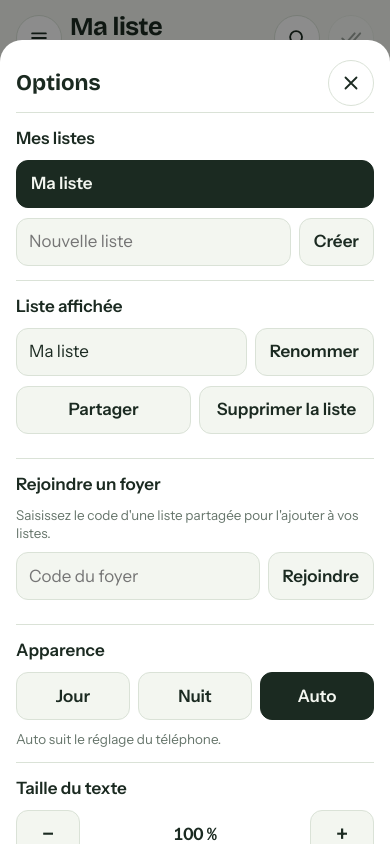
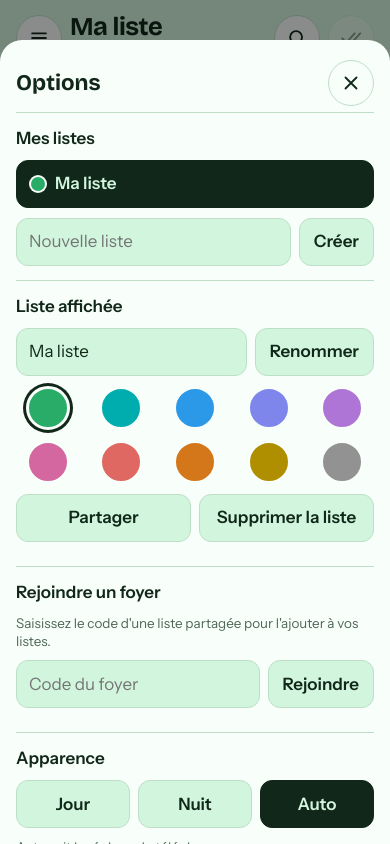
Before and after one commit to RBonilauri/SmartList, a plain HTML site: page index.html in a window 390 px wide. Both pictures are taken after a click on the button 39 px from the left and 38 px from the top of the page. Drawn offline with nearby package versions, Linux system fonts and the light colour scheme.

Commit message:
Add a colour per list
Ten colours to pick from in the options. The chosen hue tints the
whole page for that list, in day and night mode, and shows as a dot
next to the list name in the menu. Stored on the phone only.

Co-Authored-By: Claude Fable 5.2 <noreply@anthropic.com>
Claude-Session: https://claude.ai/code/session_01NqCsGPP6E6LobFDmvAirB2

```diff
--- a/index.html
+++ b/index.html
@@ -53,6 +53,41 @@
   --accent-ink: #0F1A14;
   --danger: #EE8A77;
   color-scheme: dark;
+}
+
+/* Couleur de la liste affichée : toute la palette dérive d'une teinte (--h) et d'une intensité (--k, 0 pour le gris). */
+.dot, .swatch { background: var(--accent); }
+@supports (color: oklch(0.5 0.1 100)) {
+  :root[data-tint] {
+    --bg: oklch(0.94 calc(0.05 * var(--k)) var(--h));
+    --surface: oklch(0.992 calc(0.008 * var(--k)) var(--h));
+    --ink: oklch(0.25 calc(0.04 * var(--k)) var(--h));
+    --muted: oklch(0.49 calc(0.04 * var(--k)) var(--h));
+    --line: oklch(0.87 calc(0.045 * var(--k)) var(--h));
+    --accent: oklch(0.5 calc(0.13 * var(--k)) var(--h));
+    --accent-ink: #FFFFFF;
+  }
+  @media (prefers-color-scheme: dark) {
+    :root[data-tint]:not([data-theme="light"]) {
+      --bg: oklch(0.2 calc(0.04 * var(--k)) var(--h));
+      --surface: oklch(0.26 calc(0.045 * var(--k)) var(--h));
+      --ink: oklch(0.94 calc(0.015 * var(--k)) var(--h));
+      --muted: oklch(0.71 calc(0.04 * var(--k)) var(--h));
+      --line: oklch(0.35 calc(0.045 * var(--k)) var(--h));
+      --accent: oklch(0.8 calc(0.11 * var(--k)) var(--h));
+      --accent-ink: oklch(0.2 calc(0.04 * var(--k)) var(--h));
+    }
+  }
+  :root[data-tint][data-theme="dark"] {
+    --bg: oklch(0.2 calc(0.04 * var(--k)) var(--h));
+    --surface: oklch(0.26 calc(0.045 * var(--k)) var(--h));
+    --ink: oklch(0.94 calc(0.015 * var(--k)) var(--h));
+    --muted: oklch(0.71 calc(0.04 * var(--k)) var(--h));
+    --line: oklch(0.35 calc(0.045 * var(--k)) var(--h));
+    --accent: oklch(0.8 calc(0.11 * var(--k)) var(--h));
+    --accent-ink: oklch(0.2 calc(0.04 * var(--k)) var(--h));
+  }
+  .dot, .swatch { background: oklch(0.66 calc(0.15 * var(--k)) var(--h)); }
 }
 
 * { box-sizing: border-box; }
@@ -214,8 +249,16 @@ dialog.menu::backdrop { background: rgba(0, 0, 0, .45); }
 }
 
 .list-nav { display: flex; flex-direction: column; gap: 8px; }
-.list-item { display: flex; align-items: center; justify-content: space-between; gap: 10px; width: 100%; text-align: left; padding: 10px 14px; }
-.list-item span:first-child { overflow-wrap: anywhere; }
+.list-item { display: flex; align-items: center; gap: 10px; width: 100%; text-align: left; padding: 10px 14px; }
+.list-item .lname { flex: 1; min-width: 0; overflow-wrap: anywhere; }
+.dot { flex: none; width: 14px; height: 14px; border-radius: 50%; box-shadow: 0 0 0 2px var(--surface); }
+.swatches { display: grid; grid-template-columns: repeat(5, 1fr); gap: 10px; justify-items: center; }
+.swatch {
+  width: 44px; height: 44px; padding: 0; border-radius: 50%;
+  border: 3px solid var(--surface);
+  cursor: pointer;
+}
+.swatch[aria-pressed="true"] { box-shadow: 0 0 0 3px var(--ink); }
 .tag { flex: none; font-size: .78rem; font-weight: 500; opacity: .75; }
 
 .hint { color: var(--muted); padding: 10px 4px; margin: 0; }
@@ -309,6 +352,7 @@ body.locked main { opacity: .6; pointer-events: none; }
       <input class="opt-input" id="cur-name" type="text" aria-label="Nom de la liste affichée" autocomplete="off" maxlength="40">
       <button class="opt-btn" id="cur-rename" type="button">Renommer</button>
     </div>
+    <div class="swatches" id="swatches" role="group" aria-label="Couleur de la liste"></div>
     <p class="opt-note" id="cur-shared-note" hidden>Liste partagée : son nom et son contenu sont communs à tout le foyer. Code à saisir sur les autres téléphones :</p>
     <p class="house-code" id="house-current" hidden></p>
     <div class="opt-row">
@@ -373,6 +417,16 @@ body.locked main { opacity: .6; pointer-events: none; }
   var SB_KEY = "sb_publishable_cPAAWorrX8bGc-_xazaf5w_QBYVjs0a";
   var STORE_KEY = "smartlist-v2";
   var CODE_RE = /^[a-z0-9-]{8,64}$/;
+  // Dix couleurs de liste : teinte (h) et intensité (k) dans l'espace oklch.
+  var COLORS = [
+    { id: "vert", label: "Vert", h: 155, k: 1 }, { id: "turquoise", label: "Turquoise", h: 195, k: 1 },
+    { id: "bleu", label: "Bleu", h: 245, k: 1 }, { id: "indigo", label: "Indigo", h: 278, k: 1 },
+    { id: "violet", label: "Violet", h: 310, k: 1 }, { id: "rose", label: "Rose", h: 350, k: 1 },
+    { id: "rouge", label: "Rouge", h: 25, k: 1 }, { id: "orange", label: "Orange", h: 58, k: 1 },
+    { id: "jaune", label: "Jaune", h: 95, k: 1 }, { id: "gris", label: "Gris", h: 155, k: 0 }
+  ];
+  function colorOf(l) { return COLORS.filter(function (c) { return c.id === l.color; })[0] || COLORS[0]; }
+  function paint(el, c) { el.style.setProperty("--h", c.h); el.style.setProperty("--k", c.k); }
   var $ = function (id) { return document.getElementById(id); };
   var els = {
     status: $("status"), panel: $("panel"), field: $("field"), submit: $("btn-submit"),
@@ -405,7 +459,7 @@ body.locked main { opacity: .6; pointer-events: none; }
 
   /* ---------- listes et stockage local ---------- */
   function makeList(name, code) {
-    return { id: newId(), name: name, code: code || null, items: new Map(), pending: new Map(),
+    return { id: newId(), name: name, code: code || null, color: "vert", items: new Map(), pending: new Map(),
              pendingName: null, failed: false, error: null, lastSync: 0, syncing: false, again: false };
   }
   function setCurrent(l) { current = l; items = l.items; }
@@ -425,6 +479,7 @@ body.locked main { opacity: .6; pointer-events: none; }
           if (!r || typeof r.name !== "string") return;
           var l = makeList(r.name.slice(0, 40) || "Liste", typeof r.code === "string" && CODE_RE.test(r.code) ? r.code : null);
           if (typeof r.id === "string" && r.id) l.id = r.id;
+          if (typeof r.color === "string") l.color = r.color;
           fill(l.items, r.items);
           if (l.code) { fillPending(l.pending, r.pending); if (typeof r.pendingName === "string" && r.pendingName) l.pendingName = r.pendingName; }
           lists.push(l);
@@ -451,7 +506,7 @@ body.locked main { opacity: .6; pointer-events: none; }
       localStorage.setItem(STORE_KEY, JSON.stringify({
         current: current.id,
         lists: lists.map(function (l) {
-          return { id: l.id, name: l.name, code: l.code, items: Array.from(l.items), pending: Array.from(l.pending), pendingName: l.pendingName };
+          return { id: l.id, name: l.name, code: l.code, color: l.color, items: Array.from(l.items), pending: Array.from(l.pending), pendingName: l.pendingName };
         })
       }));
     } catch (e) {}
@@ -583,7 +638,7 @@ body.locked main { opacity: .6; pointer-events: none; }
     setCurrent(l);
     saveCache();
     if (panelMode) openPanel(panelMode);
-    render(); menuUi();
+    applyTint(); render(); menuUi();
     if (old && old !== l && old.pending.size) sync(old);
     sync(l);
   }
@@ -607,13 +662,25 @@ body.locked main { opacity: .6; pointer-events: none; }
     lists.splice(i, 1);
     if (!lists.length) lists.push(makeList("Ma liste"));
     setCurrent(lists[Math.max(0, i - 1)]);
-    saveCache(); render(); menuUi();
+    saveCache(); applyTint(); render(); menuUi();
     sync(current);
   }
   function joinHouse(code) {
     var l = lists.filter(function (x) { return x.code === code; })[0];
     if (!l) { l = makeList("Foyer", code); lists.push(l); }
     switchTo(l);
+  }
+
+  // Applique la couleur de la liste affichée à toute la page, barre d'état comprise.
+  function applyTint() {
+    var root = document.documentElement;
+    paint(root, colorOf(current));
+    root.setAttribute("data-tint", "");
+    themeColor();
+  }
+  function themeColor() {
+    var bg = getComputedStyle(document.body).backgroundColor;
+    Array.prototype.forEach.call(document.querySelectorAll('meta[name="theme-color"]'), function (m) { m.content = bg; });
   }
 
   var delTimer = 0;
@@ -640,11 +707,22 @@ body.locked main { opacity: .6; pointer-events: none; }
       var b = document.createElement("button");
       b.type = "button"; b.className = "opt-btn list-item";
       b.setAttribute("aria-pressed", String(l === current));
+      var d = document.createElement("span");
+      d.className = "dot"; paint(d, colorOf(l));
       var n = document.createElement("span");
-      n.textContent = l.name;
-      b.append(n);
+      n.className = "lname"; n.textContent = l.name;
+      b.append(d, n);
       if (l.code) { var t = document.createElement("span"); t.className = "tag"; t.textContent = "partagée"; b.append(t); }
       b.addEventListener("click", function () { switchTo(l); closeMenu(); });
+      return b;
+    }));
+    var sw = $("swatches"), cur = colorOf(current);
+    sw.replaceChildren.apply(sw, COLORS.map(function (c) {
+      var b = document.createElement("button");
+      b.type = "button"; b.className = "swatch"; paint(b, c);
+      b.setAttribute("aria-label", c.label);
+      b.setAttribute("aria-pressed", String(c === cur));
+      b.addEventListener("click", function () { current.color = c.id; saveCache(); applyTint(); menuUi(); });
       return b;
     }));
     if (document.activeElement !== $("cur-name")) $("cur-name").value = current.name;
@@ -812,7 +890,6 @@ body.locked main { opacity: .6; pointer-events: none; }
   var root = document.documentElement;
   var hosted = !!(window.claude && typeof window.claude.use === "function");
   var hostTheme = root.getAttribute("data-theme");
-  var metas = Array.prototype.map.call(document.querySelectorAll('meta[name="theme-color"]'), function (m) { return { el: m, auto: m.content }; });
   var themeBtns = Array.prototype.slice.call(document.querySelectorAll("[data-theme-choice]"));
   var menu = $("menu");
   var settings = { theme: "auto", scale: 100 };
@@ -828,7 +905,7 @@ body.locked main { opacity: .6; pointer-events: none; }
     } else {
       root.setAttribute("data-theme", settings.theme);
     }
-    metas.forEach(function (m) { m.el.content = settings.theme === "auto" ? m.auto : settings.theme === "dark" ? "#131A16" : "#F3F6F0"; });
+    themeColor();
     root.style.fontSize = settings.scale + "%";
     themeBtns.forEach(function (b) { b.setAttribute("aria-pressed", String(b.dataset.themeChoice === settings.theme)); });
     $("scale-value").textContent = settings.scale + " %";
@@ -981,6 +1058,7 @@ body.locked main { opacity: .6; pointer-events: none; }
   }
 
   loadCache();
+  applyTint();
   menuUi();
   render();
   sync(current);
--- a/sw.js
+++ b/sw.js
@@ -1,5 +1,5 @@
 // Incrémenter VERSION à chaque mise en ligne pour renouveler le cache.
-const VERSION = "courses-v7";
+const VERSION = "courses-v8";
 const SHELL = ["./", "index.html", "manifest.webmanifest", "icons/icon-192.png", "icons/icon-512.png", "icons/apple-touch-icon.png"];
 
 self.addEventListener("install", (e) => {
```
